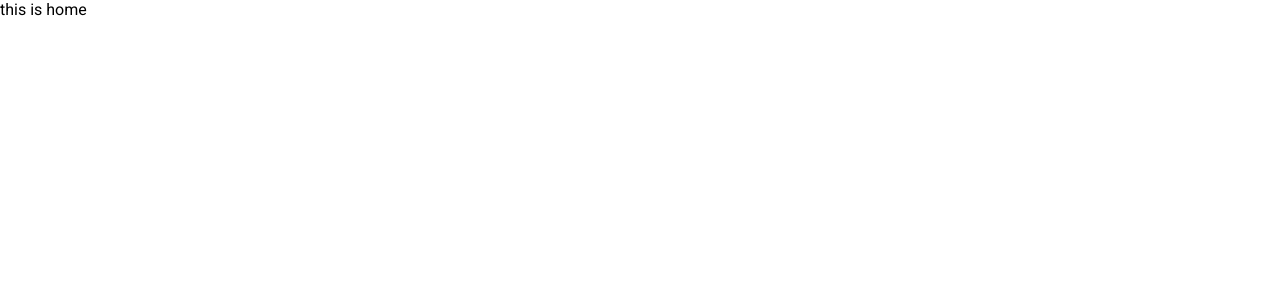
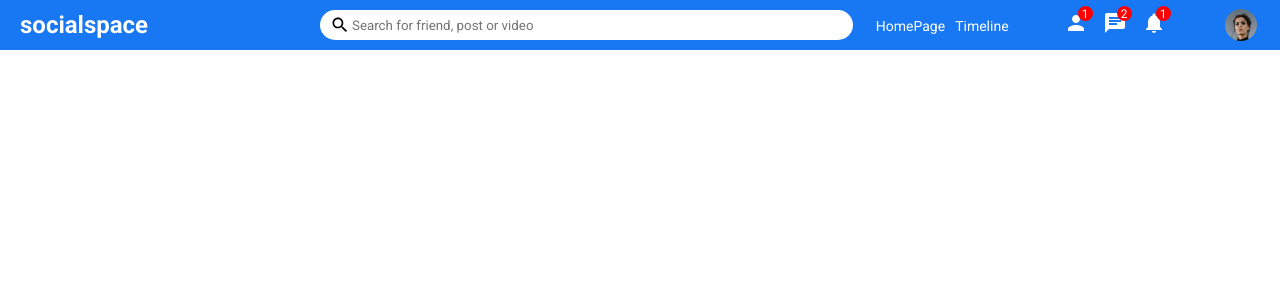
Before and after one commit to eneskaya12/social-media-app, a React (Create React App) app: page / in a window 1280 px wide. Shown: the top 300 px of the page. Built offline with nearby package versions, Linux system fonts and the light colour scheme.

Commit message:
feat(components): create topbar component

```diff
--- /dev/null
+++ b/src/components/topbar/Topbar.jsx
@@ -0,0 +1,39 @@
+import "./topbar.css"
+import { Search, Person, Chat, Notifications } from "@mui/icons-material"
+
+export default function Topbar() {
+  return (
+    <div className="topbarContainer">
+      <div className="topbarLeft">
+        <span className="logo">socialspace</span>
+      </div>
+      <div className="topbarCenter">
+        <div className="searchbar">
+          <Search className="searchIcon" />
+          <input placeholder="Search for friend, post or video" className="searchInput"></input>
+        </div>
+      </div>
+      <div className="topbarRight">
+        <div className="topbarLinks">
+          <span className="topbarLink">HomePage</span>
+          <span className="topbarLink">Timeline</span>
+        </div>
+        <div className="topbarIcons">
+          <div className="topbarIconItem">
+            <Person />
+            <span className="topbarIconBadge">1</span>
+          </div>
+          <div className="topbarIconItem">
+            <Chat />
+            <span className="topbarIconBadge">2</span>
+          </div>
+          <div className="topbarIconItem">
+            <Notifications />
+            <span className="topbarIconBadge">1</span>
+          </div>
+        </div>
+        <img src="/assets/person/1.jpeg" alt="" className="topbarImg"/>
+      </div>
+    </div>
+  )
+}
--- /dev/null
+++ b/src/components/topbar/topbar.css
@@ -0,0 +1,95 @@
+.topbarContainer{
+    height: 50px;
+    width: 100%;
+    background-color: #1877f2;
+    display: flex;
+    align-items: center;
+    position: sticky;
+    top: 0;
+}
+
+.topbarLeft{
+    flex: 3;
+}
+
+.logo{
+    font-size: 24px;
+    margin-left: 20px;
+    font-weight: bold;
+    color: white;
+    cursor: pointer;
+}
+
+.topbarCenter{
+    flex: 5;
+}
+
+.searchbar{
+    width: 100%;
+    height: 30px;
+    background-color: white;
+    border-radius: 30px;
+    display: flex;
+    align-items: center;
+}
+
+.searchIcon{
+    font-size: 20px !important;
+    margin-left: 10px;
+}
+
+.searchInput{
+    border: none;
+    width: 70%;
+}
+
+.searchInput:focus{
+    outline: none;
+}
+
+.topbarRight{
+    flex: 4;
+    display: flex;
+    align-items: center;
+    justify-content: space-around;
+    color: white;
+}
+
+.topbarLink{
+    margin-right: 10px;
+    font-size: 14px;
+    cursor: pointer;
+}
+
+.topbarIcons{
+    display: flex;
+}
+
+.topbarIconItem{
+    margin-right: 15px;
+    cursor: pointer;
+    position: relative;
+}
+
+.topbarIconBadge{
+    width: 15px;
+    height: 15px;
+    background-color: red;
+    border-radius: 50%;
+    color: white;
+    position: absolute;
+    top: -5px;
+    right: -5px;
+    display: flex;
+    align-items: center;
+    justify-content: center;
+    font-size: 12px;
+}
+
+.topbarImg{
+    width: 32px;
+    height: 32px;
+    border-radius: 50%;
+    object-fit: cover;
+    cursor: pointer;
+}
--- a/src/pages/home/Home.js
+++ b/src/pages/home/Home.js
@@ -1,9 +1,8 @@
 import React from 'react'
+import Topbar from '../../components/topbar/Topbar'
 
 export default function Home() {
   return (
-    <div>
-        this is home
-    </div>
+    <Topbar/>
   )
 }
```
